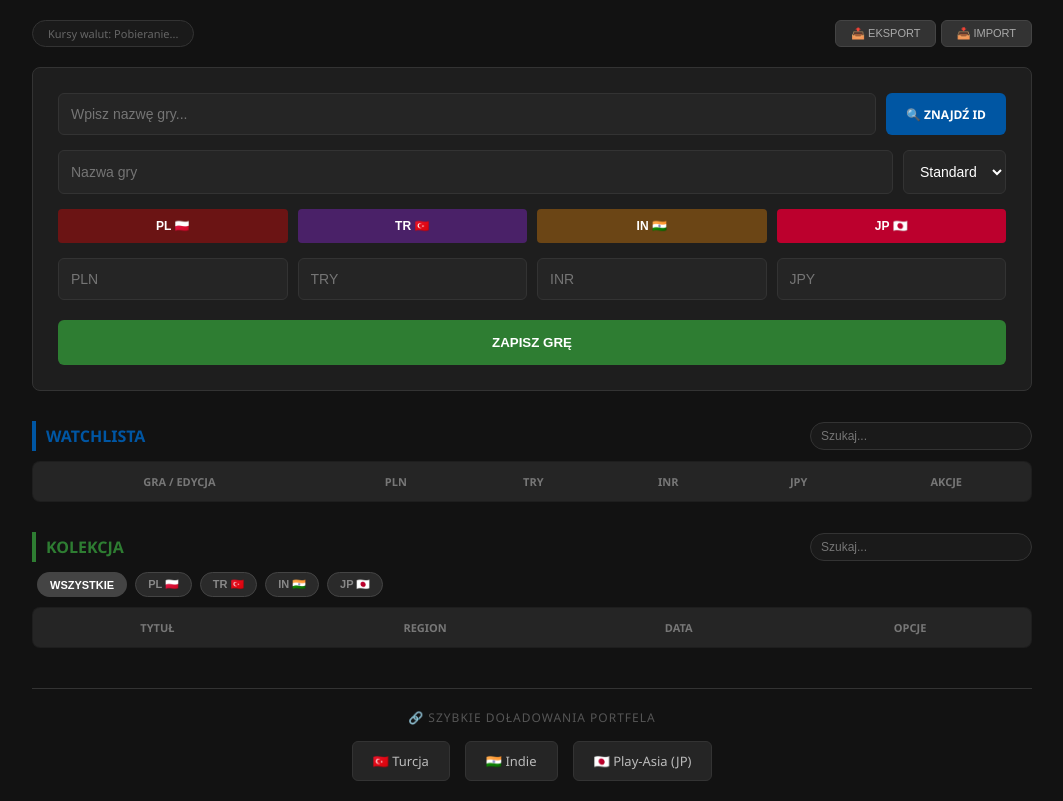
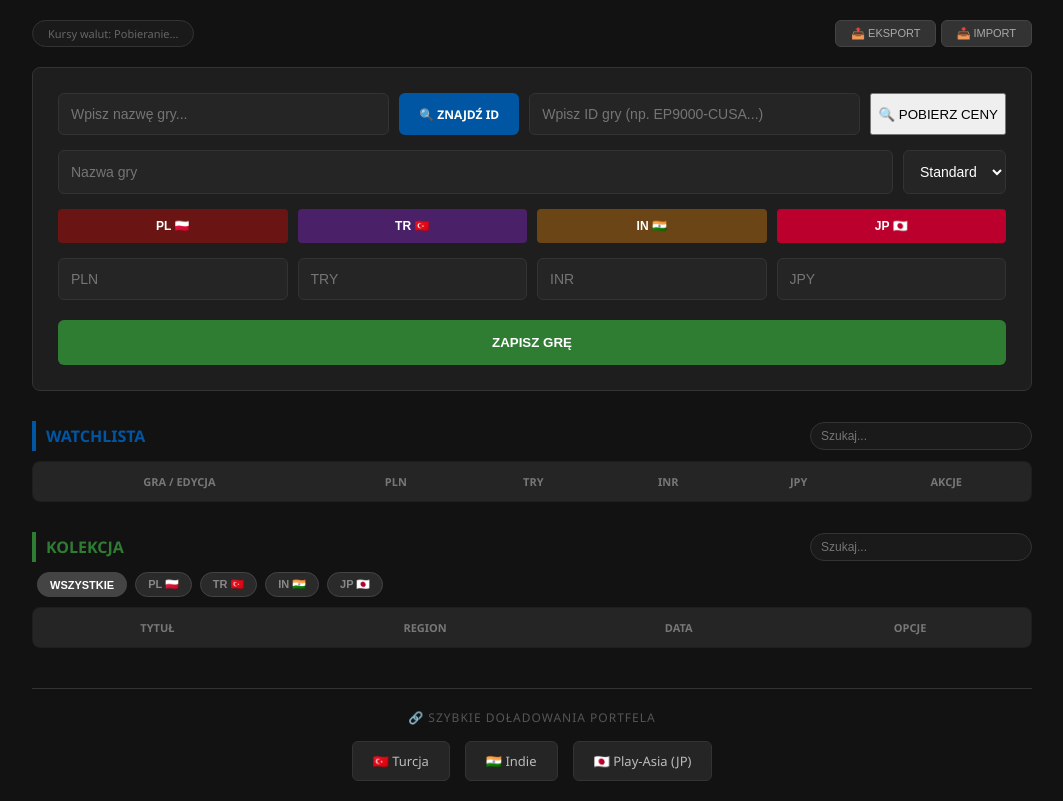
Before and after one commit to WojciechKuc/PSN-Price-Tracker, a plain HTML site: page index.html in a window 1280 px wide. Shown: the whole page, without its empty margins (108-1171 px from the left). Drawn offline with Linux system fonts and the light colour scheme; no server answers.

Commit message:
Fix HTML structure and add game ID input

```diff
--- a/index.html
+++ b/index.html
@@ -34,7 +34,11 @@
         <div class="search-row">
             <input type="text" id="searchInp" placeholder="Wpisz nazwę gry..." oninput="syncSearch()">
             <a id="psLink" href="#" target="_blank" class="btn-search-compact">🔍 ZNAJDŹ ID</a>
+            <input type="text" id="gameIdInput" placeholder="Wpisz ID gry (np. EP9000-CUSA...)">
+            <button class="btn-primary" onclick="fetchPricesAuto()">🔍 POBIERZ CENY</button>
         </div>
+
+
         <div class="flex-row">
             <input type="text" id="gameName" placeholder="Nazwa gry" style="flex: 2;">
             <select id="gameEd" style="max-width: 150px;">
```
